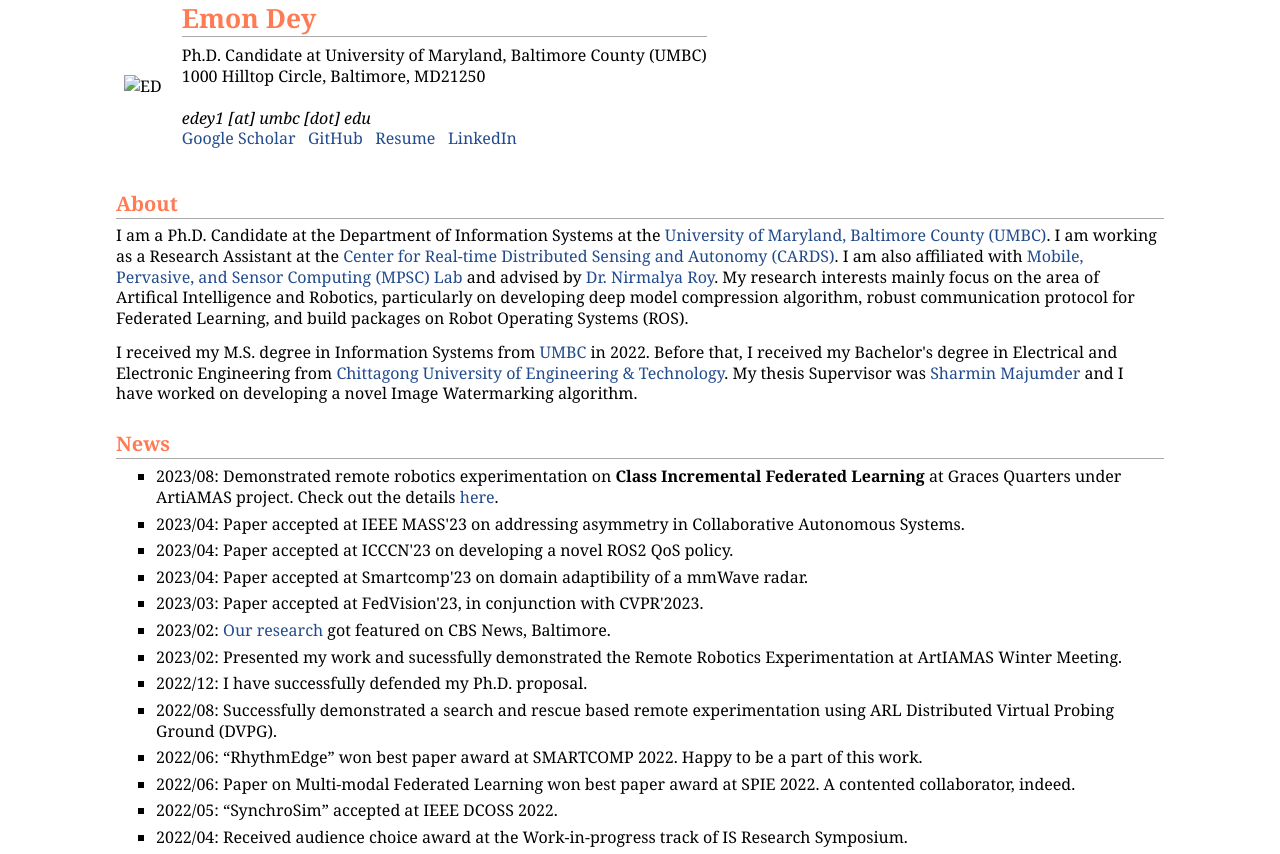
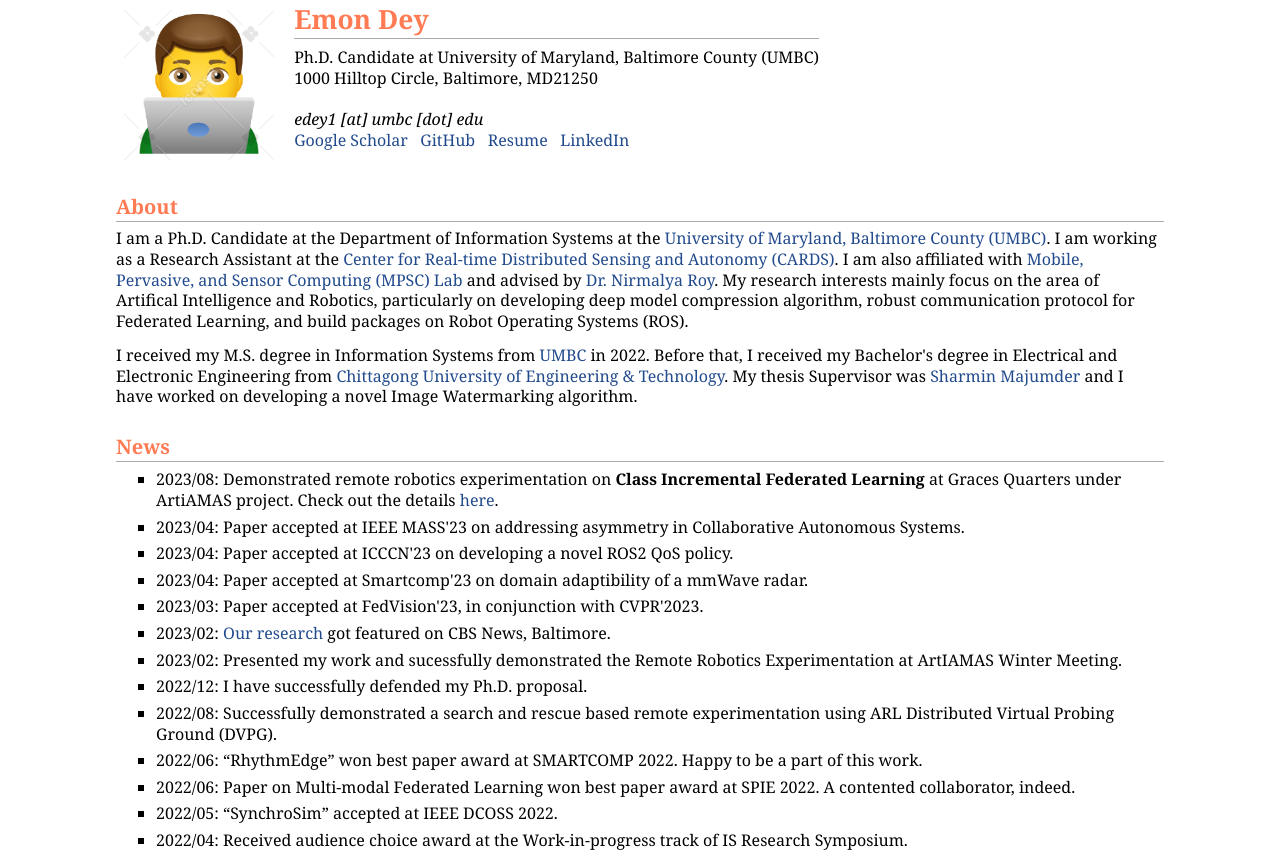
Before and after one commit to bitsbytes-maker/webpage, a plain HTML site: page index.html in a window 1280 px wide. Shown: the top 854 px of the page. Drawn offline with Linux system fonts and the light colour scheme.

Commit message:
Update index.html

```diff
--- a/index.html
+++ b/index.html
@@ -23,7 +23,7 @@ cursor: pointer;
 <body>
 <div id="layout-content">
 <table class="imgtable"><tr><td>
-<img src="images/Image1.jpeg" alt="ED" width="150px" />&nbsp;</td>
+<img src="images/70903728.png" alt="ED" width="150px" />&nbsp;</td>
 <td align="left"><h1>Emon Dey<br /></h1>
 <p>Ph.D. Candidate at University of Maryland, Baltimore County (UMBC)</br>
 	1000 Hilltop Circle, Baltimore, MD21250<br />
```
